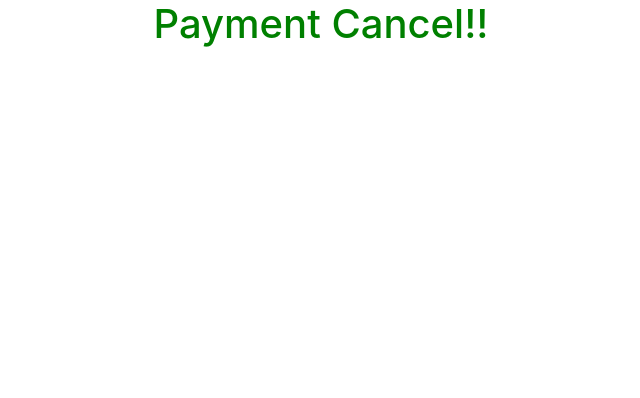
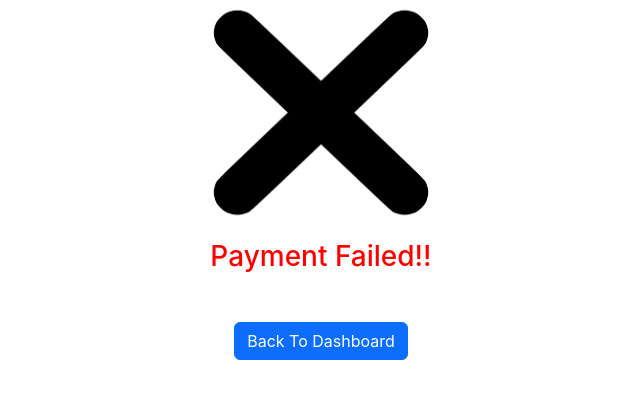
Before and after one commit to DipenRuidas2460/matromoni, a React (Create React App) app in the folder client/: page /cancel in a window 1280 px wide. Shown: the top 398 px of the page, without its empty margins (319-959 px from the left). Built offline with nearby package versions, Linux system fonts and the light colour scheme; no server answers; sample sign-in values are in the browser's storage.

Commit message:
today's-work-20-01-2024

```diff
--- a/client/package.json
+++ b/client/package.json
@@ -11,7 +11,7 @@
     "@fortawesome/free-solid-svg-icons": "^6.4.2",
     "@fortawesome/react-fontawesome": "^0.2.0",
     "@react-google-maps/api": "^2.19.2",
-    "@stripe/stripe-js": "^2.1.11",
+    "@stripe/stripe-js": "^2.3.0",
     "@testing-library/jest-dom": "^5.17.0",
     "@testing-library/react": "^13.4.0",
     "@testing-library/user-event": "^13.5.0",
--- a/client/src/components/miscellaneous/PaymentCancel.js
+++ b/client/src/components/miscellaneous/PaymentCancel.js
@@ -1,21 +1,114 @@
-import React from "react";
+import React, { useEffect, useState } from "react";
 import { useNavigate } from "react-router-dom";
+import axios from "axios";
+import { useToast } from "@chakra-ui/react";
+import cancel from "../../assets/cancel.png";
+import config from "../../config/config";
 
 function PaymentCancel({ token }) {
+  const [userId, setUserId] = useState("");
+  const [sessionId, setSessionId] = useState("");
+  const host = config.BCKHOST;
+  const toast = useToast();
   const navigate = useNavigate();
+
+  const handlePaymentSuccess = () => {
+    const cnfig = {
+      headers: {
+        Authorization: `Bearer ${token}`,
+        "Content-Type": "application/json",
+      },
+    };
+
+    const sendData = { userId: userId, sessionId: sessionId };
+
+    axios
+      .put(`${host}/payment-status`, sendData, cnfig)
+      .then(({ data }) => {
+        if (data.status === false) {
+          navigate("/Dashboard");
+          toast({
+            title: "Payment Failed!",
+            status: "warning",
+            duration: 3000,
+            isClosable: true,
+            position: "top-right",
+          });
+        }
+      })
+      .catch((err) => {
+        console.log(err.message);
+        toast({
+          title: err.message,
+          status: "warning",
+          duration: 3000,
+          isClosable: true,
+          position: "top-right",
+        });
+      });
+  };
+
+  useEffect(() => {
+    const cnfig = {
+      headers: {
+        Authorization: `Bearer ${token}`,
+        "Content-Type": "application/json",
+      },
+    };
+
+    axios
+      .get(`${host}/fetch-stripe-payment`, cnfig)
+      .then(({ data }) => {
+        if (data.status === true) {
+          setSessionId(data.paymentData.subscription.sessionId);
+          setUserId(data.paymentData.userId);
+        }
+      })
+      .catch((err) => {
+        console.log(err.message);
+        toast({
+          title: err.message,
+          status: "warning",
+          duration: 3000,
+          isClosable: true,
+          position: "top-right",
+        });
+      });
+
+    // eslint-disable-next-line
+  }, []);
+
   return (
-    <div>
+    <div
+      style={{
+        display: "flex",
+        flexDirection: "column",
+        justifyContent: "space-between",
+        alignItems: "center",
+      }}
+    >
       {token ? (
-        <h1
-          style={{
-            color: "green",
-            display: "flex",
-            justifyContent: "center",
-            alignItems: "center",
-          }}
-        >
-          Payment Cancel!!
-        </h1>
+        <>
+          <img
+            src={cancel}
+            alt=""
+            style={{ height: "220px", width: "220px" }}
+          />
+          <h3
+            style={{
+              color: "red",
+              marginTop:"20px"
+            }}
+          >
+            Payment Failed!!
+          </h3>
+          <button
+            onClick={() => handlePaymentSuccess()}
+            className="btn btn-primary mt-5"
+          >
+            Back To Dashboard
+          </button>
+        </>
       ) : (
         navigate("/404")
       )}
--- a/client/src/components/miscellaneous/PaymentSuccess.js
+++ b/client/src/components/miscellaneous/PaymentSuccess.js
@@ -1,21 +1,122 @@
-import React from "react";
+import React, { useEffect, useState } from "react";
 import { useNavigate } from "react-router-dom";
+import success from "../../assets/success.png";
+import axios from "axios";
+import { useToast } from "@chakra-ui/react";
+import config from "../../config/config";
 
 function PaymentSuccess({ token }) {
+  const [userId, setUserId] = useState("");
+  const [sessionId, setSessionId] = useState("");
   const navigate = useNavigate();
+  const host = config.BCKHOST;
+  const toast = useToast();
+
+  const handlePaymentSuccess = () => {
+    const cnfig = {
+      headers: {
+        Authorization: `Bearer ${token}`,
+        "Content-Type": "application/json",
+      },
+    };
+
+    const sendData = { userId: userId, sessionId: sessionId };
+
+    axios
+      .put(`${host}/payment-status`, sendData, cnfig)
+      .then(({ data }) => {
+        if (data.status === true) {
+          navigate("/Dashboard");
+          toast({
+            title: "Payment Success!",
+            status: "success",
+            duration: 3000,
+            isClosable: true,
+            position: "top-right",
+          });
+        } else {
+          navigate("/Dashboard");
+          toast({
+            title: "Payment Failed!",
+            status: "warning",
+            duration: 3000,
+            isClosable: true,
+            position: "top-right",
+          });
+        }
+      })
+      .catch((err) => {
+        console.log(err.message);
+        toast({
+          title: err.message,
+          status: "warning",
+          duration: 3000,
+          isClosable: true,
+          position: "top-right",
+        });
+      });
+  };
+
+  useEffect(() => {
+    const cnfig = {
+      headers: {
+        Authorization: `Bearer ${token}`,
+        "Content-Type": "application/json",
+      },
+    };
+
+    axios
+      .get(`${host}/fetch-stripe-payment`, cnfig)
+      .then(({ data }) => {
+        if (data.status === true) {
+          setSessionId(data.paymentData.subscription.sessionId);
+          setUserId(data.paymentData.userId);
+        }
+      })
+      .catch((err) => {
+        console.log(err.message);
+        toast({
+          title: err.message,
+          status: "warning",
+          duration: 3000,
+          isClosable: true,
+          position: "top-right",
+        });
+      });
+
+    // eslint-disable-next-line
+  }, []);
+
   return (
-    <div>
+    <div
+      style={{
+        display: "flex",
+        flexDirection: "column",
+        justifyContent: "space-between",
+        alignItems: "center",
+      }}
+    >
       {token ? (
-        <h1
-          style={{
-            color: "green",
-            display: "flex",
-            justifyContent: "center",
-            alignItems: "center",
-          }}
-        >
-          Payment Success!!
-        </h1>
+        <>
+          <img
+            src={success}
+            alt=""
+            style={{ height: "220px", width: "220px" }}
+          />
+          <h3
+            style={{
+              color: "green",
+            }}
+          >
+            Payment Success!!
+          </h3>
+          <button
+            onClick={() => handlePaymentSuccess()}
+            className="btn btn-primary mt-5"
+          >
+            Proceed
+          </button>
+        </>
       ) : (
         navigate("/404")
       )}
--- a/client/src/components/miscellaneous/SubscriptionPlan.js
+++ b/client/src/components/miscellaneous/SubscriptionPlan.js
@@ -35,14 +35,17 @@ function SubscriptionPlan({ token }) {
     axios
       .post(`${host}/create-stripe-payment`, { plan: plan }, cnfig)
       .then(({ data }) => {
-        console.log(data);
+        // console.log(data);
         if (data.status === true) {
-          if (data.paymentData.plan === 399) {
-            setPlanType("premium");
-          } else if (data.paymentData.plan === 129) {
-            setPlanType("basic");
-          }
-        //   window.location = data.session.url;
+          // if (data.paymentData.plan === 399) {
+          //   setPlanType("premium");
+          // } else if (data.paymentData.plan === 129) {
+          //   setPlanType("basic");
+          // }
+
+          setPlanType("")
+
+          window.location = data.session.url;
         } else {
           toast({
             title: "Something Went Wrong!",
```
Also changed, not shown: 2 other files (tests, documents, lock files or other folders).
